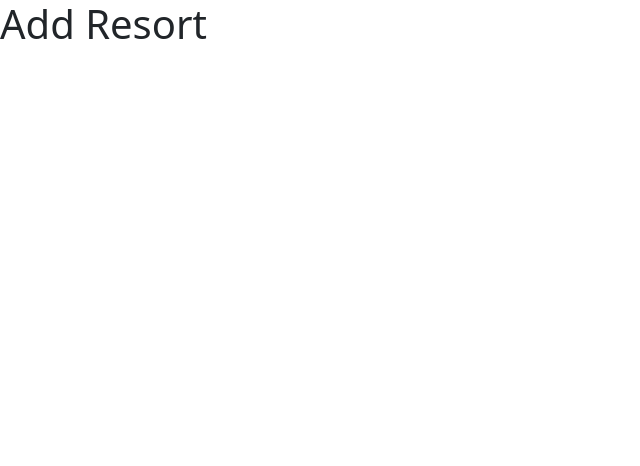
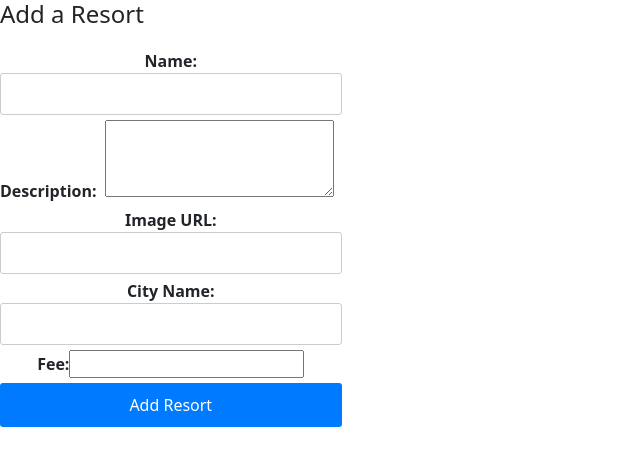
Before and after one commit to meryemsanem/resort-front-end, a React (Create React App) app: page /add_resort in a window 1280 px wide. Shown: the top 466 px of the page, without its empty margins (0-640 px from the left). Built offline with nearby package versions, Linux system fonts and the light colour scheme.

Commit message:
Create Add Resort form for adding a new resort

```diff
--- a/src/components/Pages/AddResort.js
+++ b/src/components/Pages/AddResort.js
@@ -1,9 +1,117 @@
-import React from 'react';
+import React, { useState } from 'react';
+import axios from 'axios';
+import LoadingSpinner from './LoadingSpinner';
 
-export default function AddResort() {
+const AddResort = () => {
+  const [name, setName] = useState('');
+  const [description, setDescription] = useState('');
+  const [imageURL, setImageURL] = useState('');
+  const [cityName, setCityName] = useState('');
+  const [fee, setFee] = useState('');
+  const [successMessage, setSuccessMessage] = useState('');
+  const [errorMessage, setErrorMessage] = useState('');
+  const [isLoading, setLoading] = useState(false);
+
+  const handleSubmit = async (e) => {
+    e.preventDefault();
+
+    const resortData = {
+      name,
+      description,
+      image_url: imageURL,
+      city_name: cityName,
+      fee,
+    };
+
+    try {
+      setLoading(true);
+
+      const authToken = sessionStorage.getItem('authToken');
+
+      await axios.post(
+        'http://127.0.0.1:4000/api/v1/destinations',
+        resortData,
+        {
+          headers: {
+            Authorization: authToken,
+          },
+        },
+      );
+
+      setSuccessMessage('Resort added successfully!');
+      setName('');
+      setDescription('');
+      setImageURL('');
+      setCityName('');
+      setFee('');
+    } catch (error) {
+      console.error('Error adding resort:', error);
+      setErrorMessage('Error adding resort. Please try again.');
+    } finally {
+      setLoading(false);
+    }
+  };
+
   return (
-    <div>
-      <h1>Add Resort</h1>
+    <div className="add-resort-container">
+      {errorMessage && <p style={{ color: 'red' }}>{errorMessage}</p>}
+      {successMessage && <p style={{ color: 'green' }}>{successMessage}</p>}
+      {isLoading && <LoadingSpinner />}
+      <h2>Add a Resort</h2>
+      <form onSubmit={handleSubmit}>
+        <label htmlFor="name">
+          Name:
+          <input
+            type="text"
+            id="name"
+            value={name}
+            onChange={(e) => setName(e.target.value)}
+            required
+          />
+        </label>
+        <label htmlFor="description">
+          Description:
+          <textarea
+            id="description"
+            value={description}
+            onChange={(e) => setDescription(e.target.value)}
+            required
+          />
+        </label>
+        <label htmlFor="imageURL">
+          Image URL:
+          <input
+            type="text"
+            id="imageURL"
+            value={imageURL}
+            onChange={(e) => setImageURL(e.target.value)}
+            required
+          />
+        </label>
+        <label htmlFor="cityName">
+          City Name:
+          <input
+            type="text"
+            id="cityName"
+            value={cityName}
+            onChange={(e) => setCityName(e.target.value)}
+            required
+          />
+        </label>
+        <label htmlFor="fee">
+          Fee:
+          <input
+            type="number"
+            id="fee"
+            value={fee}
+            onChange={(e) => setFee(e.target.value)}
+            required
+          />
+        </label>
+        <button type="submit">Add Resort</button>
+      </form>
     </div>
   );
-}
+};
+
+export default AddResort;
```
Also changed, not shown: src/components/Navigation/Navigation.css (line endings or trailing spaces).
